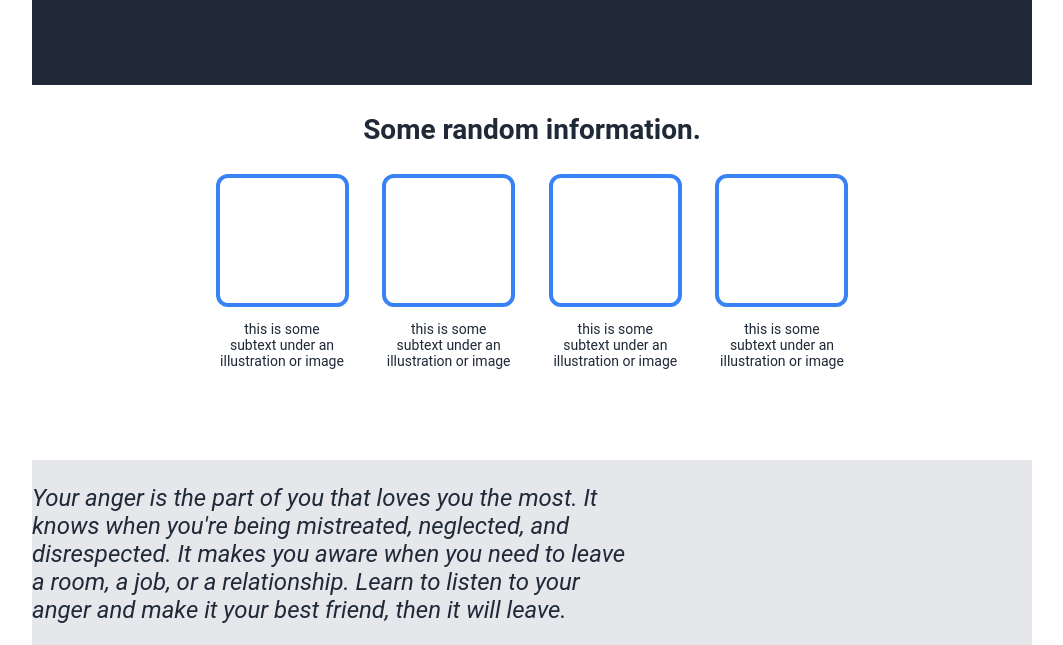
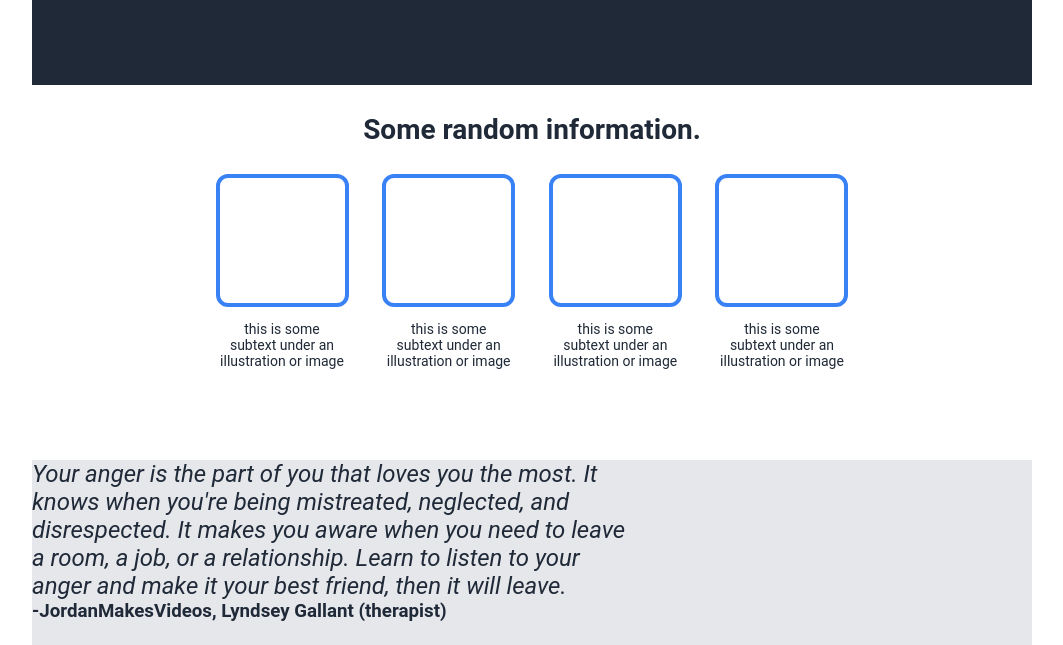
Before and after one commit to cdog-git/landing-page, a plain HTML site: page index.html in a window 1280 px wide. Shown: the part 290-935 px from the top of the page, without its empty margins (108-1171 px from the left). Drawn offline with Linux system fonts and the light colour scheme.

Commit message:
Add colors and styles to third section

```diff
--- a/styles.css
+++ b/styles.css
@@ -160,4 +160,9 @@ ul {
     font-size: 24px;
     font-style: italic;
     width: 60%;
+    margin: 0;
 }
+
+.gray h3 {
+    margin: 0;
+}
```
